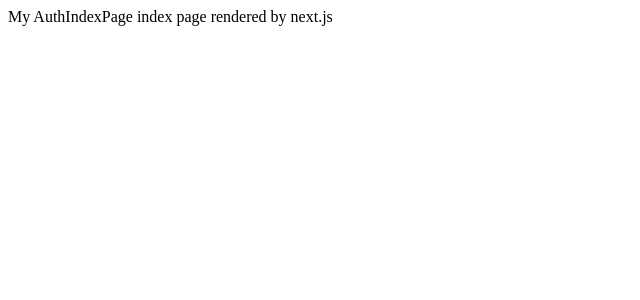
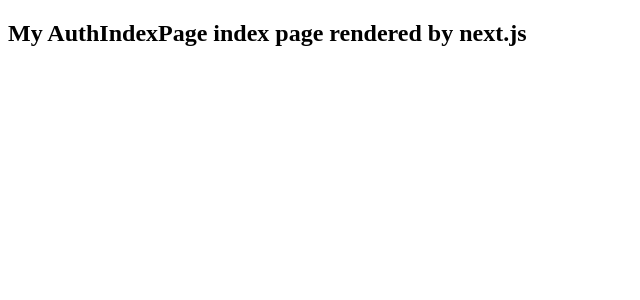
Before and after one commit to navneetgupta/trying_nextjs, a Next.js app: page /auth in a window 1280 px wide. Shown: the top 300 px of the page, without its empty margins (0-640 px from the left). Built offline with nearby package versions, Linux system fonts and the light colour scheme.

Commit message:
Lecture 421. Understanding the Basics

```diff
--- a/package.json
+++ b/package.json
@@ -14,5 +14,9 @@
     "next": "^9.0.5",
     "react": "^16.9.0",
     "react-dom": "^16.9.0"
+  },
+  "devDependencies": {
+    "eslint": "^6.4.0",
+    "eslint-plugin-react": "^7.14.3"
   }
 }
--- a/pages/auth/index.js
+++ b/pages/auth/index.js
@@ -1,7 +1,9 @@
 import React from "react";
 
 const AuthIndexPage = () => (
-  <div>My AuthIndexPage index page rendered by next.js</div>
+  <div>
+    <h2>My AuthIndexPage index page rendered by next.js</h2>
+  </div>
 );
 
 export default AuthIndexPage;
```
Also changed, not shown: pages/index.js (+12 -1 lines), 1 other file (tests, documents, lock files or other folders).
